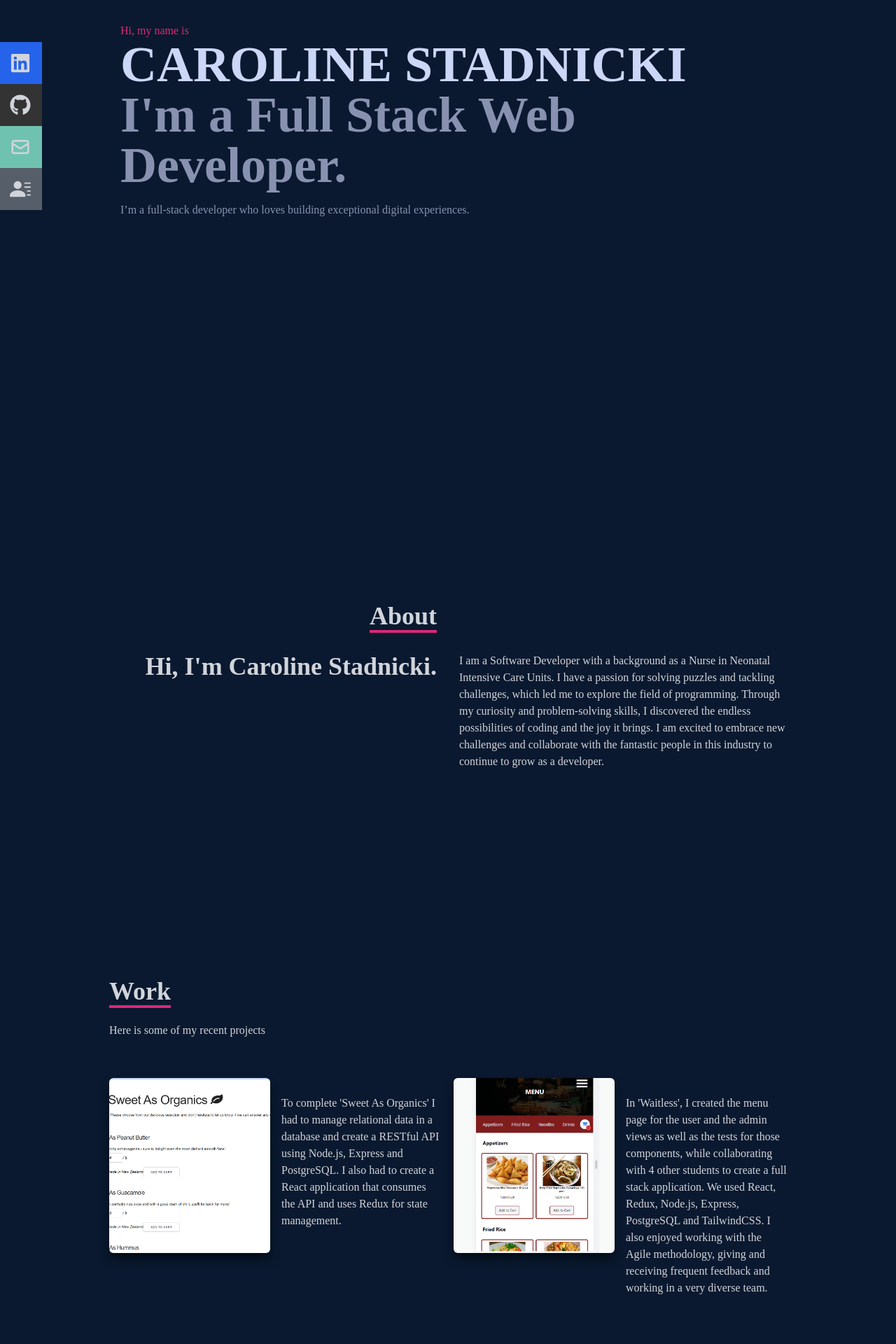
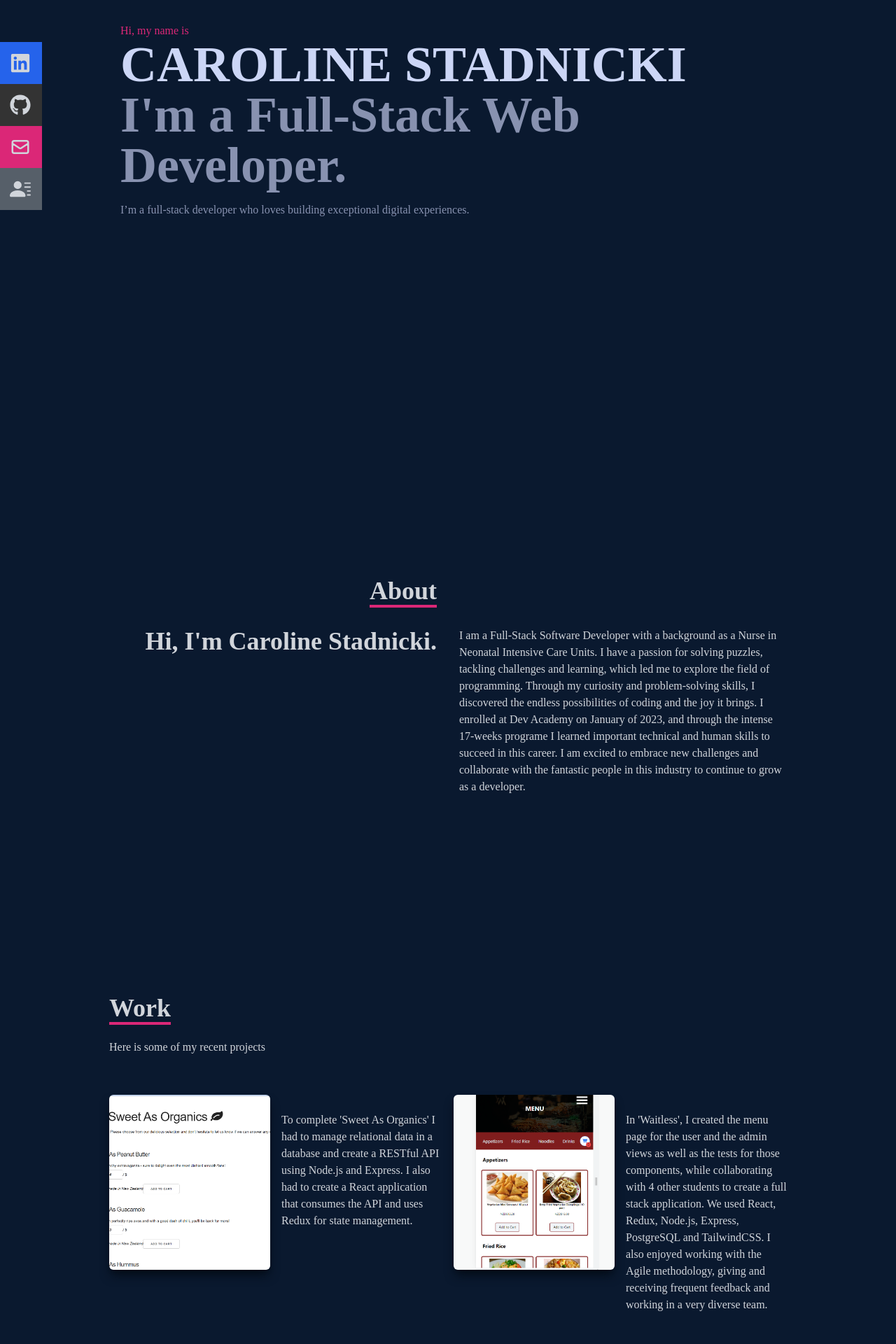
Before and after one commit to caroline-stadnicki/Portfolio-react-app, a React (Create React App) app: page / in a window 1280 px wide. Shown: the part 220-2140 px from the top of the page at 70% size. Built offline with nearby package versions, Linux system fonts and the light colour scheme.

Commit message:
Deployment updates

```diff
--- a/package.json
+++ b/package.json
@@ -7,6 +7,7 @@
     "@testing-library/react": "^13.0.0",
     "@testing-library/user-event": "^13.2.1",
     "autoprefixer": "^10.4.14",
+    "firebase": "^9.22.0",
     "postcss": "^8.4.23",
     "react": "^18.2.0",
     "react-dom": "^18.2.0",
--- a/src/App.js
+++ b/src/App.js
@@ -5,16 +5,34 @@ import Navbar from "./components/Navbar";
 import Skills from "./components/Skills";
 import Work from "./components/Work";
 
+// Import the functions you need from the SDKs you need
+import { initializeApp } from "firebase/app";
+// TODO: Add SDKs for Firebase products that you want to use
+// https://firebase.google.com/docs/web/setup#available-libraries
+
+// Your web app's Firebase configuration
+const firebaseConfig = {
+  apiKey: "AIzaSyA7vy3wCWWzRbaA_aYwSK6TsApMZtwqEmk",
+  authDomain: "portfolio-c7a13.firebaseapp.com",
+  projectId: "portfolio-c7a13",
+  storageBucket: "portfolio-c7a13.appspot.com",
+  messagingSenderId: "447007525038",
+  appId: "1:447007525038:web:3a1fe27e3b12c65f66453f"
+};
+
+// Initialize Firebase
+const app = initializeApp(firebaseConfig);
 
 function App() {
   return (
-    <div className="bg-[#0a192f] mb-0 pb-4 flex flex-col">
-    <Navbar className="flex" />
-    <Home className="flex" />
-    <About className="flex"/>
-    <Work className="flex"/>
-    <Skills className="flex"/>
-    <Contact className="flex"/>
+    <div className="bg-[#0a192f] mb-0 pb-4 flex flex-col justify-between">
+    <Navbar  />
+    <Home  />
+    <About />
+    <Work />
+    <Contact />
+    <Skills />
+    <Contact />
   </div>
   );
 }
--- a/src/components/About.jsx
+++ b/src/components/About.jsx
@@ -17,7 +17,7 @@ const About = () => {
               <p>Hi, I'm Caroline Stadnicki. </p>
             </div>
             <div>
-              <p>I  am a Software Developer with a background as a Nurse in Neonatal Intensive Care Units. I have a passion for solving puzzles and tackling challenges, which led me to explore the field of programming. Through my curiosity and problem-solving skills, I discovered the endless possibilities of coding and the joy it brings. I am excited to embrace new challenges and collaborate with the fantastic people in this industry to continue to grow as a developer.</p>
+              <p>I  am a Full-Stack Software Developer with a background as a Nurse in Neonatal Intensive Care Units. I have a passion for solving puzzles, tackling challenges and learning, which led me to explore the field of programming. Through my curiosity and problem-solving skills, I discovered the endless possibilities of coding and the joy it brings. I enrolled at Dev Academy on January of 2023, and through the intense 17-weeks programe I learned important technical and human skills to succeed in this career. I am excited to embrace new challenges and collaborate with the fantastic people in this industry to continue to grow as a developer.</p>
             </div>
           </div>
       </div>
--- a/src/components/Home.jsx
+++ b/src/components/Home.jsx
@@ -9,7 +9,7 @@ const Home = () => {
           CAROLINE STADNICKI
         </h1>
         <h2 className='text-4xl sm:text-7xl font-bold text-[#8892b0]'>
-          I'm a Full Stack Web Developer.
+          I'm a Full-Stack Web Developer.
         </h2>
         <p className='text-[#8892b0] py-4 max-w-[700px]'>
           I’m a full-stack developer who loves building exceptional digital experiences.
--- a/src/components/Navbar.jsx
+++ b/src/components/Navbar.jsx
@@ -73,43 +73,43 @@ const Navbar = () => {
         </li>
         <li className='py-6 text-4xl'>
           {' '}
+          <Link onClick={handleClick} to='work' smooth={true} duration={500}>
+            Work
+          </Link>
+        </li>
+        <li className='py-6 text-4xl'>
+          {' '}
           <Link onClick={handleClick} to='skills' smooth={true} duration={500}>
             Skills
           </Link>
         </li>
         <li className='py-6 text-4xl'>
-          {' '}
-          <Link onClick={handleClick} to='work' smooth={true} duration={500}>
-            Work
-          </Link>
-        </li>
-        <li className='w-[160px] h-[60px] flex justify-between items-center ml-[-100px] hover:ml-[-10px] duration-300 bg-blue-600'>
             <a
-              className='flex justify-between items-center w-full text-gray-300'
+              className='flex justify-between items-center w-full text-pink-600'
               href='https://www.linkedin.com/in/caroline-stadnicki-2816371ba/'
             >
               Linkedin
             </a>
           </li>
-          <li className='w-[160px] h-[60px] flex justify-between items-center ml-[-100px] hover:ml-[-10px] duration-300 bg-[#333333]'>
+          <li className='py-6 text-4xl'>
             <a
-              className='flex justify-between items-center w-full text-gray-300'
+              className='flex justify-between items-center w-full text-pink-600'
               href='https://github.com/caroline-stadnicki'
             >
               Github
             </a>
           </li>
-          <li className='w-[160px] h-[60px] flex justify-between items-center ml-[-100px] hover:ml-[-10px] duration-300 bg-[#6fc2b0]'>
+          <li className='py-6 text-4xl'>
             <a
-              className='flex justify-between items-center w-full text-gray-300'
+              className='flex justify-between items-center w-full text-pink-600'
               href='mailto:carolinestadnicki.nz@gmail.com'
             >
               Email
             </a>
           </li>
-          <li className='w-[160px] h-[60px] flex justify-between items-center ml-[-100px] hover:ml-[-10px] duration-300 bg-[#565f69]'>
+          <li className='py-6 text-4xl'>
             <a
-              className='flex justify-between items-center w-full text-gray-300'
+              className='flex justify-between items-center w-full text-pink-600'
               href={resume} download="Caroline-Stadnicki-Resume" target="_blank" rel="noreferrer"
             >
               Resume
@@ -142,7 +142,7 @@ const Navbar = () => {
               Github <FaGithub size={30} />
             </a>
           </li>
-          <li className='w-[160px] h-[60px] flex justify-between items-center ml-[-100px] hover:ml-[-10px] duration-300 bg-[#6fc2b0]'>
+          <li className='w-[160px] h-[60px] flex justify-between items-center ml-[-100px] hover:ml-[-10px] duration-300 bg-pink-600'>
             <a
               className='flex justify-between items-center w-full text-gray-300'
               href='mailto:carolinestadnicki.nz@gmail.com'
--- a/src/components/Work.jsx
+++ b/src/components/Work.jsx
@@ -9,8 +9,8 @@ const Work = () => {
     //setProject(data);
 
   return (
-    <div name='work' className='w-full h-screen text-gray-300 bg-[#0a192f] '>
-      <div className='max-w-[1000px] mx-auto p-4 flex flex-col justify-center w-full h-full'>
+    <div name='work' className='w-full h-screen text-gray-300 bg-[#0a192f] my-6'>
+      <div className='max-w-[1000px] m-auto p-4 flex flex-col justify-center w-full h-full'>
         <div className='py-8'>
           <p className='text-4xl font-bold inline border-b-4 text-gray-300 border-pink-600'>
             Work
@@ -43,7 +43,7 @@ const Work = () => {
             className="text-center rounded-lg px-4 py-3 m-2
                        bg-white text-gray-700 font-bold text-lg"
           >
-            Code
+            Code on GitHub
           </button>
         </a>
         {/* eslint-disable-next-line */}
--- a/src/data/data.js
+++ b/src/data/data.js
@@ -9,7 +9,7 @@ export const data=[
         image: SweetAsOrganics,
         github:"https://github.com/harakeke-2023/sweet-as-organics-api-rtk/tree/caroline",
         live:"",
-        description: "To complete 'Sweet As Organics' I had to manage relational data in a database and create a RESTful API using Node.js, Express and PostgreSQL. I also had to create a React application that consumes the API and uses Redux for state management.",
+        description: "To complete 'Sweet As Organics' I had to manage relational data in a database and create a RESTful API using Node.js and Express. I also had to create a React application that consumes the API and uses Redux for state management.",
     },
     {
         id:2,
```
Also changed, not shown: 1 other file (tests, documents, lock files or other folders).
